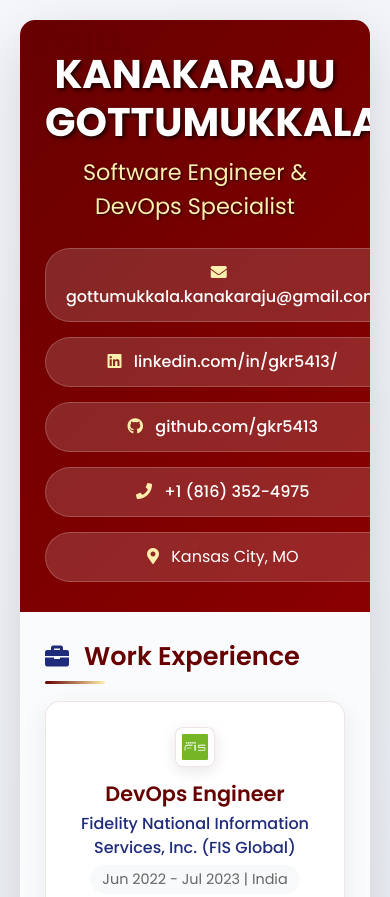
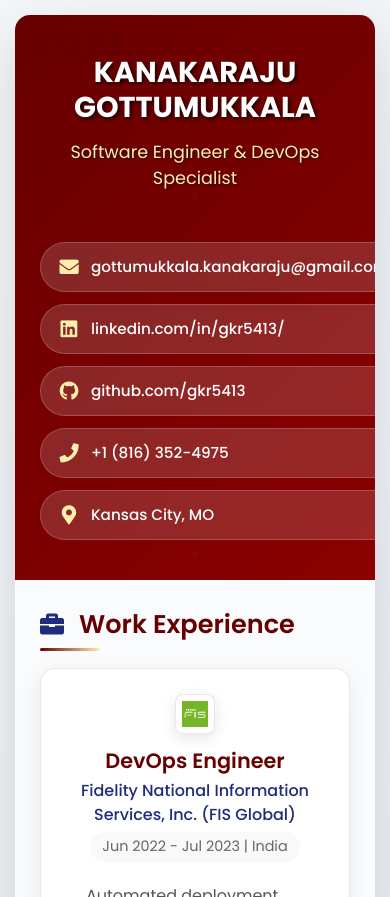
Before and after one commit to GKR5413/GKR5413.github.io, a website: page resume.html in a window 390 px wide. Shown: the top 897 px of the page. Drawn offline with Linux system fonts and the light colour scheme.

Commit message:
Fix resume layout: improve contact grid, spacing, and responsive design

```diff
--- a/resume.html
+++ b/resume.html
@@ -53,10 +53,14 @@
         .resume-header {
             background: linear-gradient(135deg, #670000 0%, #8B0000 100%);
             color: #fff;
-            padding: 40px;
+            padding: 50px 40px;
             text-align: center;
             position: relative;
             overflow: hidden;
+            min-height: 400px;
+            display: flex;
+            flex-direction: column;
+            justify-content: center;
         }
 
         .resume-header::before {
@@ -93,19 +97,26 @@
 
         .contact-grid {
             display: grid;
-            grid-template-columns: repeat(auto-fit, minmax(200px, 1fr));
-            gap: 15px;
-            margin-top: 25px;
+            grid-template-columns: repeat(auto-fit, minmax(220px, 1fr));
+            gap: 20px;
+            margin-top: 30px;
             animation: fadeInUp 1s ease-out 0.7s both;
+            max-width: 1000px;
+            margin-left: auto;
+            margin-right: auto;
         }
 
         .contact-item {
             background: rgba(255,255,255,0.15);
-            padding: 12px 20px;
+            padding: 16px 24px;
             border-radius: 25px;
             backdrop-filter: blur(10px);
             border: 1px solid rgba(255,255,255,0.2);
             transition: all 0.3s ease;
+            display: flex;
+            align-items: center;
+            justify-content: flex-start;
+            min-height: 60px;
         }
 
         .contact-item:hover {
@@ -116,13 +127,25 @@
 
         .contact-item i {
             color: #FFEFAE;
-            margin-right: 8px;
+            margin-right: 12px;
+            font-size: 1.2rem;
+            min-width: 20px;
+            text-align: center;
         }
 
         .contact-item a {
             color: #fff;
             text-decoration: none;
             font-weight: 500;
+            font-size: 0.95rem;
+            line-height: 1.4;
+        }
+
+        .contact-item span {
+            color: #fff;
+            font-weight: 500;
+            font-size: 0.95rem;
+            line-height: 1.4;
         }
 
         /* Section Styles */
@@ -624,16 +647,23 @@
         /* Responsive Design */
         @media (max-width: 768px) {
             .resume-container {
-                margin: 20px;
+                margin: 15px;
                 border-radius: 15px;
             }
 
             .resume-header {
-                padding: 30px 25px;
+                padding: 40px 25px;
+                min-height: 350px;
             }
 
             .resume-header h1 {
-                font-size: 2.5rem;
+                font-size: 2.2rem;
+                margin-bottom: 15px;
+            }
+
+            .resume-header .title {
+                font-size: 1.2rem;
+                margin-bottom: 25px;
             }
 
             .resume-section {
@@ -646,6 +676,13 @@
 
             .contact-grid {
                 grid-template-columns: 1fr;
+                gap: 15px;
+                margin-top: 25px;
+            }
+
+            .contact-item {
+                padding: 14px 20px;
+                min-height: 55px;
             }
 
             .skills-container {
@@ -663,6 +700,25 @@
             .education-logo img {
                 height: 40px;
                 max-width: 80px;
+            }
+        }
+
+        @media (max-width: 480px) {
+            .resume-header h1 {
+                font-size: 1.8rem;
+            }
+
+            .resume-header .title {
+                font-size: 1.1rem;
+            }
+
+            .contact-grid {
+                gap: 12px;
+            }
+
+            .contact-item {
+                padding: 12px 18px;
+                min-height: 50px;
             }
         }
 
```
